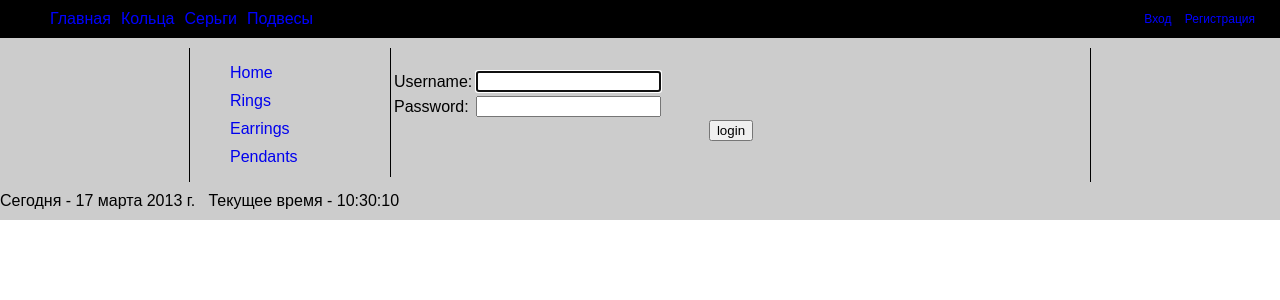
After one commit to sendr/myjeweler, a Django app: page /accounts/login/ in a window 1280 px wide. The commit adds this page. Shown: the top 300 px of the page. Run offline with Django 3.2, Linux system fonts and the light colour scheme; parts of the project's set-up code (start-up, migrations or seed data) failed here and were passed over.

Commit message:
Added login and logout

```diff
--- a/myjeweler/myjeweler/templates/base.html
+++ b/myjeweler/myjeweler/templates/base.html
@@ -10,14 +10,20 @@
 		<li><a href="{% url 'rings' %}" {% block rings_class %}{% endblock %}>Кольца</a></li>
 		<li><a href="{% url 'earrings' %}" {% block earrings_class %}{% endblock %}>Серьги</a></li>
 		<li><a href="{% url 'pendants' %}" {% block pendants_class %}{% endblock %}>Подвесы</a></li>
-		{% if user.is_authenticated %}
+		{% if user.is_superuser %}
 		<li><a href="{% url 'employees_list' %}"{% block employee_list_class %}{% endblock %}>Список сотрудников</a></li>
 		<li><a href="{% url 'employees_group_view'%}"{% block employee_class %}{% endblock %}>Категория сотрудников</a></li>
 		<li><a href="{% url 'create' %}"{% block employee_create_class %}{% endblock %}>Create</a></li>
 		{% endif %}
 			<div class="right">
+				{% if user.is_superuser%}
+				<a href="">admin</a>
+				{% endif %}
 				<a href="">{% if user.is_authenticated %} {{ user }} {% endif %}</a>
-				<a href="{% url 'enter' %}"{% block enter_class %}{% endblock %}>Вход</a>
+				<a href="{% url 'login_view' %}"{% block enter_class %}{% endblock %}>Вход</a>
+				{% if user.is_authenticated %}
+				<a href="{% url 'logout' %}">Выход</a>
+				{% endif %}
 				<a href="{% url 'registration' %}" {% block registration_class %}{% endblock %}>Регистрация</a>
 			</div>
 		</ul>
--- a/myjeweler/myjeweler/templates/enter.html
+++ b/myjeweler/myjeweler/templates/enter.html
@@ -4,9 +4,10 @@
 
 
 {% block content %}
-			<form>
+			<form method='post' action="{% url 'login' %}">
+				{% csrf_token %}
 				<p><input type="text" value="login" onFocus="if(this.value=='login') this.value='';" onBlur="if(!this.value) this.value='login';"></p>
 				<p><input type="password" value="password" onFocus="if(this.value=='password') this.value='';" onBlur="if(!this.value) this.value='password';"></p>
-				<p><input type="submit" value="sing in"></p>
+				<p><input type="submit" value="login"></p>
 			</form>
 {% endblock content %}
--- /dev/null
+++ b/myjeweler/myjeweler/templates/registration/login.html
@@ -0,0 +1,26 @@
+{% extends "base.html" %}
+
+{% block content %}
+
+{% if form.errors %}
+<p>Your username and password didn't match. Please try again.</p>
+{% endif %}
+
+<form method="post" action="{% url 'django.contrib.auth.views.login' %}">
+{% csrf_token %}
+<table>
+<tr>
+    <td>{{ form.username.label_tag }}</td>
+    <td>{{ form.username }}</td>
+</tr>
+<tr>
+    <td>{{ form.password.label_tag }}</td>
+    <td>{{ form.password }}</td>
+</tr>
+</table>
+
+<input type="submit" value="login" />
+<input type="hidden" name="next" value="{{ next }}" />
+</form>
+
+{% endblock %}
--- a/myjeweler/myjeweler/urls.py
+++ b/myjeweler/myjeweler/urls.py
@@ -10,7 +10,6 @@ urlpatterns = patterns('',
 	url(r'^earrings/$', 'myjeweler.views.earrings', name='earrings'),
 	url(r'^pendants/$', 'myjeweler.views.pendants', name='pendants'),
     url(r'^rings/photo_rings1/$', 'myjeweler.views.photo_rings1', name='photo1'),
-    url(r'^enter/$', 'myjeweler.apps.employees.views.enter', name='enter'),
     url(r'^registration/$', 'myjeweler.views.registration', name='registration'),
     url(r'^earrings/photo_earrings1/$', 'myjeweler.views.photo_earrings1', name='photo_earrings1'),
     url(r'^rings/photo_rings1/photo1/$', 'myjeweler.views.photo1', name='photo1'),
@@ -18,6 +17,10 @@ urlpatterns = patterns('',
     url(r'^edit/(?P<id>\d+)/$', 'myjeweler.apps.employees.views.create_view', name='edit'),
 
     url(r'^employees_group_view/', include('myjeweler.apps.employees.urls')),
+
+    url(r'^accounts/login_view/$', 'myjeweler.apps.employees.views.login_view', name="login_view"),
+    url(r'^accounts/login/$', 'django.contrib.auth.views.login', name="login"),
+    url(r'^accounts/logout/$', 'myjeweler.apps.employees.views.logout_view', name="logout"),
 
 
     # Examples:
```
Also changed, not shown: myjeweler/myjeweler/apps/employees/views.py (+7 -4 lines), myjeweler/myjeweler/templates/index.html (+7 -1 lines), myjeweler/myjeweler/templates/registration/logout.html (added, +13 -0 lines), myjeweler/myjeweler/tt.db, 2 other files.
